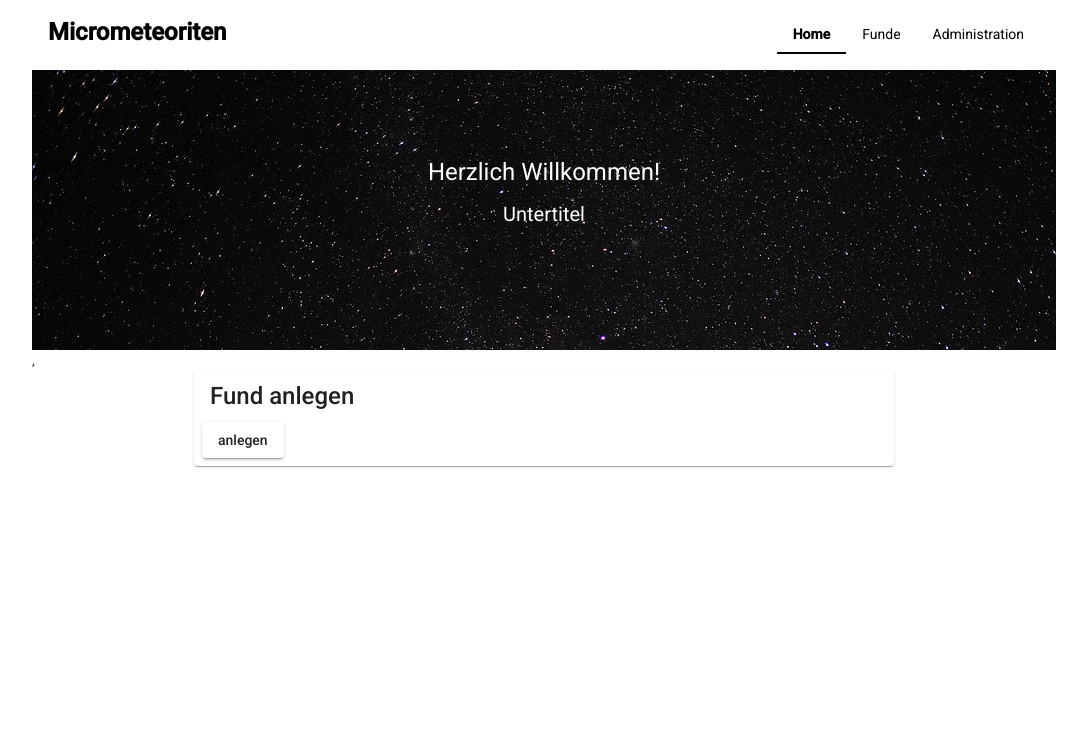
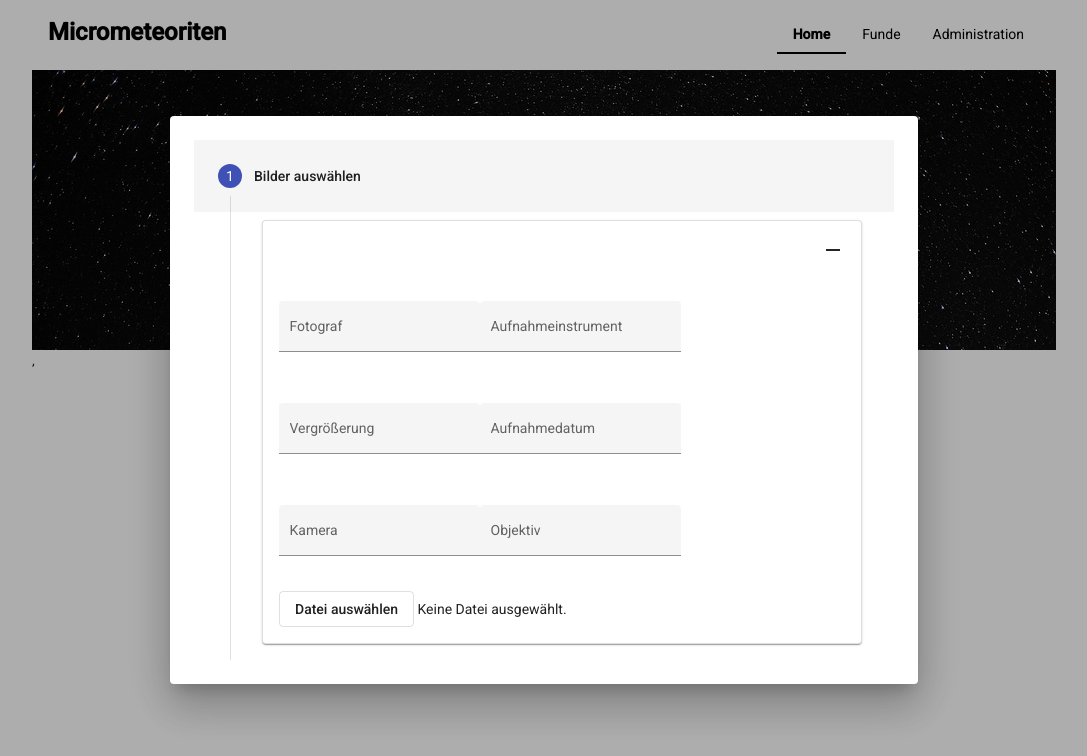
Before and after one commit to tbiktz/micrometeorite-frontend, an Angular app: page /home in a window 1280 px wide. Both pictures are taken after a click on the button "anlegen". Shown: the top 756 px of the page, without its empty margins (96-1183 px from the left). Built offline with nearby package versions, Linux system fonts and the light colour scheme.

Commit message:
Erfassung der Fotos.

```diff
--- a/src/app/findings/Components/findings/findings.component.ts
+++ b/src/app/findings/Components/findings/findings.component.ts
@@ -15,7 +15,6 @@ export class FindingsComponent implements OnInit {
   ngOnInit(): void {
     this.apiClient.getAllMicrometeoriteFinds().subscribe(findings => {
       this.findings = findings;
-      console.log(this.findings);
     });
   }
 
--- /dev/null
+++ b/src/app/home/Components/dialog/dialog.component.html
@@ -0,0 +1,88 @@
+<mat-dialog-content class="mat-typography">
+    <mat-stepper #stepper linear orientation="vertical">
+        <mat-step [stepControl]="imageForm" errorMessage="Bitte Bilder hochladen.">
+            <ng-template matStepLabel>Bilder auswählen</ng-template>
+            <form [formGroup]="imageForm">
+                <div formArrayName="images">
+                    <mat-card class="card m-2 p-2" *ngFor="let image of imagesFormArray.controls; let i = index"
+                        [formGroupName]="i">
+                        <mat-card-title align="end">
+                            <button mat-icon-button (click)="removeImageForm(i)">
+                                <mat-icon>remove</mat-icon>
+                            </button>
+                        </mat-card-title>
+                        <mat-card-content>
+                            <div class="d-flex flex-column justify-content-around">
+                                <div class="p-2">
+                                    <mat-form-field appearance="fill">
+                                        <mat-label>Fotograf</mat-label>
+                                        <input matInput>
+                                    </mat-form-field>
+                                    <mat-form-field appearance="fill">
+                                        <mat-label>Aufnahmeinstrument</mat-label>
+                                        <input matInput>
+                                    </mat-form-field>
+                                </div>
+                                <div class="p-2">
+                                    <mat-form-field appearance="fill">
+                                        <mat-label>Vergrößerung</mat-label>
+                                        <input matInput>
+                                    </mat-form-field>
+                                    <mat-form-field appearance="fill">
+                                        <mat-label>Aufnahmedatum</mat-label>
+                                        <input matInput>
+                                    </mat-form-field>
+                                </div>
+                                <div class="p-2">
+                                    <mat-form-field appearance="fill">
+                                        <mat-label>Kamera</mat-label>
+                                        <input matInput>
+                                    </mat-form-field>
+                                    <mat-form-field appearance="fill">
+                                        <mat-label>Objektiv</mat-label>
+                                        <input matInput>
+                                    </mat-form-field>
+                                </div>
+                            </div>
+                            <div class="d-flex flex-column justify-content-between">
+                                <div class="p-2">
+                                    <button mat-stroked-button (click)="fileUpload.click()">Datei auswählen</button>
+                                    <input type="file" class="file-input" formControlName="image"
+                                        (change)="onFileChange($event, i)" #fileUpload>
+                                    {{imagesFormArray.at(i).get("image")?.value || "Keine Datei ausgewählt."}}
+                                </div>
+                            </div>
+                        </mat-card-content>
+                    </mat-card>
+                    <button mat-icon-button (click)="addImageForm()">
+                        <mat-icon>add</mat-icon>
+                    </button>
+                </div>
+            </form>
+            <div>
+                <button mat-button matStepperNext [disabled]="imagesFormArray.invalid">weiter</button>
+            </div>
+        </mat-step>
+        <mat-step [stepControl]="findingFormGroup" errorMessage="Daten zum Fund invalide.">
+            <form [formGroup]="findingFormGroup">
+                <ng-template matStepLabel>Erfassung der Daten zum Fund</ng-template>
+                <mat-form-field appearance="fill">
+                    <mat-label>Name</mat-label>
+                    <input matInput placeholder="Last name, First name" formControlName="firstCtrl">
+                </mat-form-field>
+                <div>
+                    <button mat-button matStepperNext [disabled]="findingFormGroup.invalid">weiter</button>
+                </div>
+            </form>
+        </mat-step>
+        <mat-step>
+            <ng-template matStepLabel>Ergebnis</ng-template>
+            <p>Das System meldet folgendes Ergebnis.</p>
+            <div>
+                <button mat-button matStepperPrevious>zurück</button>
+                <button mat-button (click)="stepper.reset()">zurücksetzen</button>
+                <button mat-button (click)="save()">speichern</button>
+            </div>
+        </mat-step>
+    </mat-stepper>
+</mat-dialog-content>
--- /dev/null
+++ b/src/app/home/Components/dialog/dialog.component.less
@@ -0,0 +1,11 @@
+mat-stepper{
+    width: 50em;
+}
+
+.mat-form-field {
+    margin-top: 16px;
+}
+
+.file-input {
+    display: none;
+  }
--- /dev/null
+++ b/src/app/home/Components/dialog/dialog.component.ts
@@ -0,0 +1,89 @@
+import { Component, OnInit } from '@angular/core';
+import { FormArray, FormBuilder, Validators } from '@angular/forms';
+import { MicrometeoriteFind } from 'src/app/api/models';
+import { getBase64 } from '../../shared/Helpers/helper';
+import { CreateFindingStepperService } from '../../shared/Services/create-finding-stepper.service';
+
+@Component({
+  selector: 'micro-dialog',
+  templateUrl: './dialog.component.html',
+  styleUrls: ['./dialog.component.less']
+})
+export class DialogComponent implements OnInit {
+  //@ts-ignore
+  imageForm: FormGroup;
+  //@ts-ignore
+  images: any[];
+  //@ts-ignore
+  findingFormGroup: FormGroup;
+  //@ts-ignore
+  secondFormGroup: FormGroup;
+  selectedFiles: File[] = [];
+  //@ts-ignore
+  data: MicrometeoriteFind;
+  imageCount: number | undefined;
+
+  constructor(private _fb: FormBuilder,
+    private createFindingService: CreateFindingStepperService) { }
+
+  ngOnInit(): void {
+    this.images = [];
+    this.imageForm = this._fb.group({
+      images: this._fb.array([this.getImageFormGroup()]),
+    });
+    this.createFindingService.micrometeoriteFindAnnounced$.subscribe(finding => {
+      this.data = finding;
+      this.imageCount = finding?.images?.length;
+    });
+    this.findingFormGroup = this._fb.group({
+      firstCtrl: ['', Validators.required],
+    });
+    this.secondFormGroup = this._fb.group({
+      secondCtrl: ['', Validators.required],
+    });
+  }
+
+  save() { }
+
+  selectFile(event: any) {
+    this.selectedFiles = event.target.files;
+  }
+
+  getImageFormGroup() {
+    this.images.push(undefined);
+    return this._fb.group({
+      image: [null, Validators.required],
+      photographer: [null],
+      recordingTool: [null],
+      magnification: [null],
+      recordingDate: [null],
+      camera: [null],
+      lens: [null]
+    });
+  }
+
+  get imagesFormArray() {
+    return this.imageForm?.get('images') as FormArray;
+  }
+
+  addImageForm() {
+    this.imagesFormArray.push(this.getImageFormGroup());
+  }
+
+  removeImageForm(imageIndex: number): void {
+    this.imagesFormArray.removeAt(imageIndex);
+    this.images.splice(imageIndex, 1);
+  }
+
+  onFileChange(event: any, index: number): void {
+    const file = event.target.files[0];
+    getBase64(file).then(data => {
+      this.images.splice(index, 1, data);
+      if (!file) {
+        this.imagesFormArray.controls[index].get('image')?.patchValue(null);
+      }
+    }).catch(e => {
+      console.log('Fehler bei der Umwandlung File -> Base64');
+    });
+  }
+}
--- a/src/app/home/Components/home/home.component.html
+++ b/src/app/home/Components/home/home.component.html
@@ -5,7 +5,7 @@
             Fund anlegen
         </mat-card-title>
         <mat-card-actions align="start">
-            <button mat-raised-button>anlegen</button>
+            <button mat-raised-button (click)="openDialog()">anlegen</button>
         </mat-card-actions>
     </mat-card>
 </div>
--- a/src/app/home/Components/home/home.component.less
+++ b/src/app/home/Components/home/home.component.less
@@ -4,4 +4,7 @@
         margin-right: auto;
         margin-left: auto;
     }
+    .file-input {
+        display: none;
+      }
 }
--- a/src/app/home/Components/home/home.component.ts
+++ b/src/app/home/Components/home/home.component.ts
@@ -1,4 +1,7 @@
 import { Component, OnInit } from '@angular/core';
+import { MatDialog } from '@angular/material/dialog';
+import { CreateFindingStepperService } from '../../shared/Services/create-finding-stepper.service';
+import { DialogComponent } from '../dialog/dialog.component';
 
 @Component({
   selector: 'micro-home',
@@ -6,10 +9,16 @@ import { Component, OnInit } from '@angular/core';
   styleUrls: ['./home.component.less']
 })
 export class HomeComponent implements OnInit {
-
-  constructor() { }
+  constructor(public dialog: MatDialog) { }
 
   ngOnInit(): void {
   }
 
+  openDialog() {
+    const dialogRef = this.dialog.open(DialogComponent);
+    dialogRef.afterClosed().subscribe(result => {
+      console.log(`Dialog result: ${result}`);
+    });
+
+  }
 }
--- /dev/null
+++ b/src/app/home/shared/Helpers/helper.ts
@@ -0,0 +1,8 @@
+export function getBase64(file: File) {
+  return new Promise((resolve, reject) => {
+    const reader = new FileReader();
+    reader.readAsDataURL(file);
+    reader.onload = () => resolve(reader.result);
+    reader.onerror = error => reject(error);
+  });
+}
--- /dev/null
+++ b/src/app/home/shared/Services/create-finding-stepper.service.ts
@@ -0,0 +1,15 @@
+import { Injectable } from '@angular/core';
+import { BehaviorSubject } from 'rxjs';
+import { MicrometeoriteFind } from 'src/app/api/models';
+
+@Injectable({
+  providedIn: 'root'
+})
+export class CreateFindingStepperService {
+  private micrometeoriteFindAnnouncedSource = new BehaviorSubject<MicrometeoriteFind>({});
+  micrometeoriteFindAnnounced$ = this.micrometeoriteFindAnnouncedSource.asObservable();
+
+  announceMicroMeteoriteFind(micrometeoriteFind: MicrometeoriteFind){
+    this.micrometeoriteFindAnnouncedSource.next(micrometeoriteFind);
+  }
+}
```
Also changed, not shown: src/app/home/home.module.ts (+16 -3 lines), 2 other files (tests, documents, lock files or other folders).
